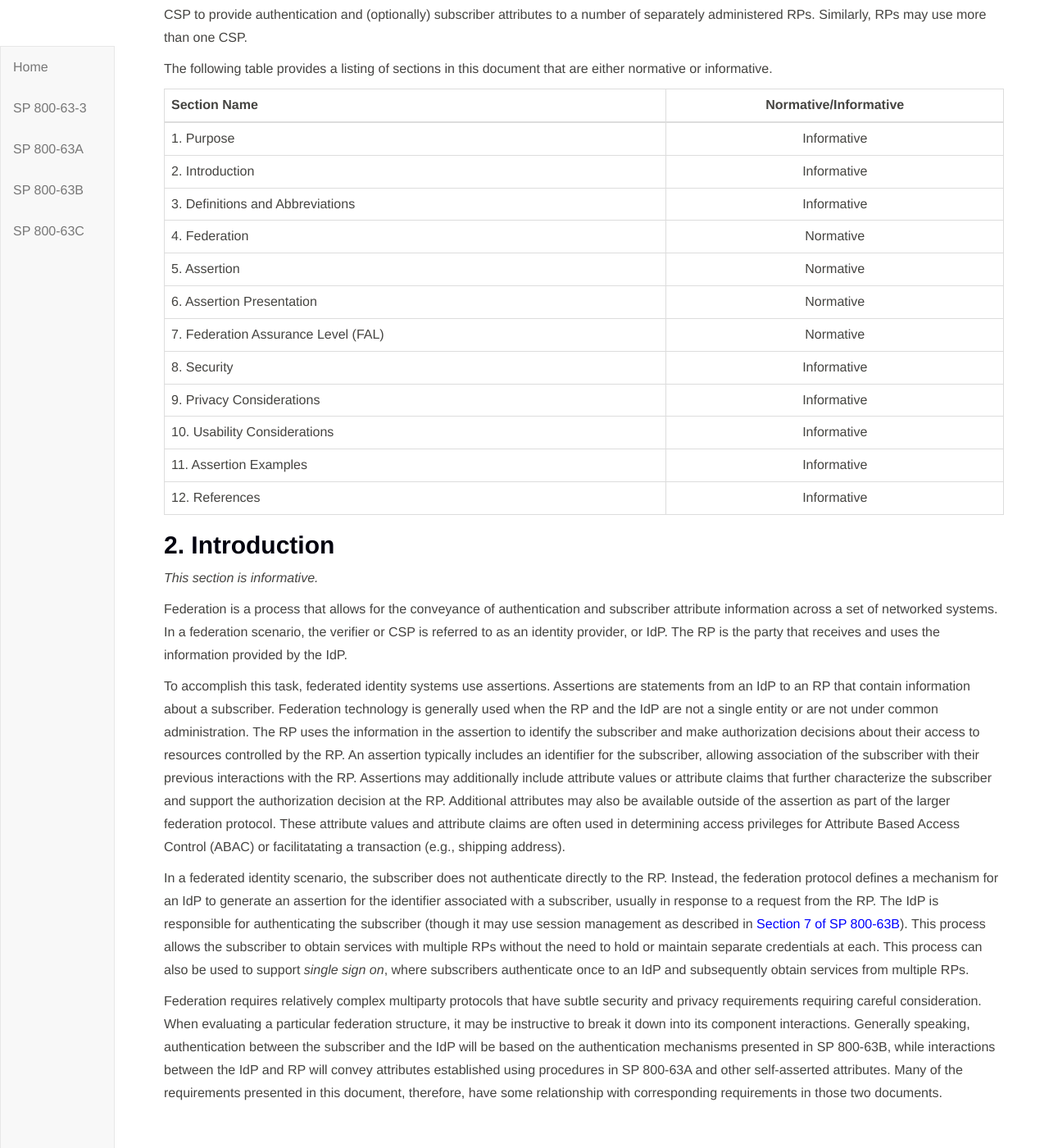
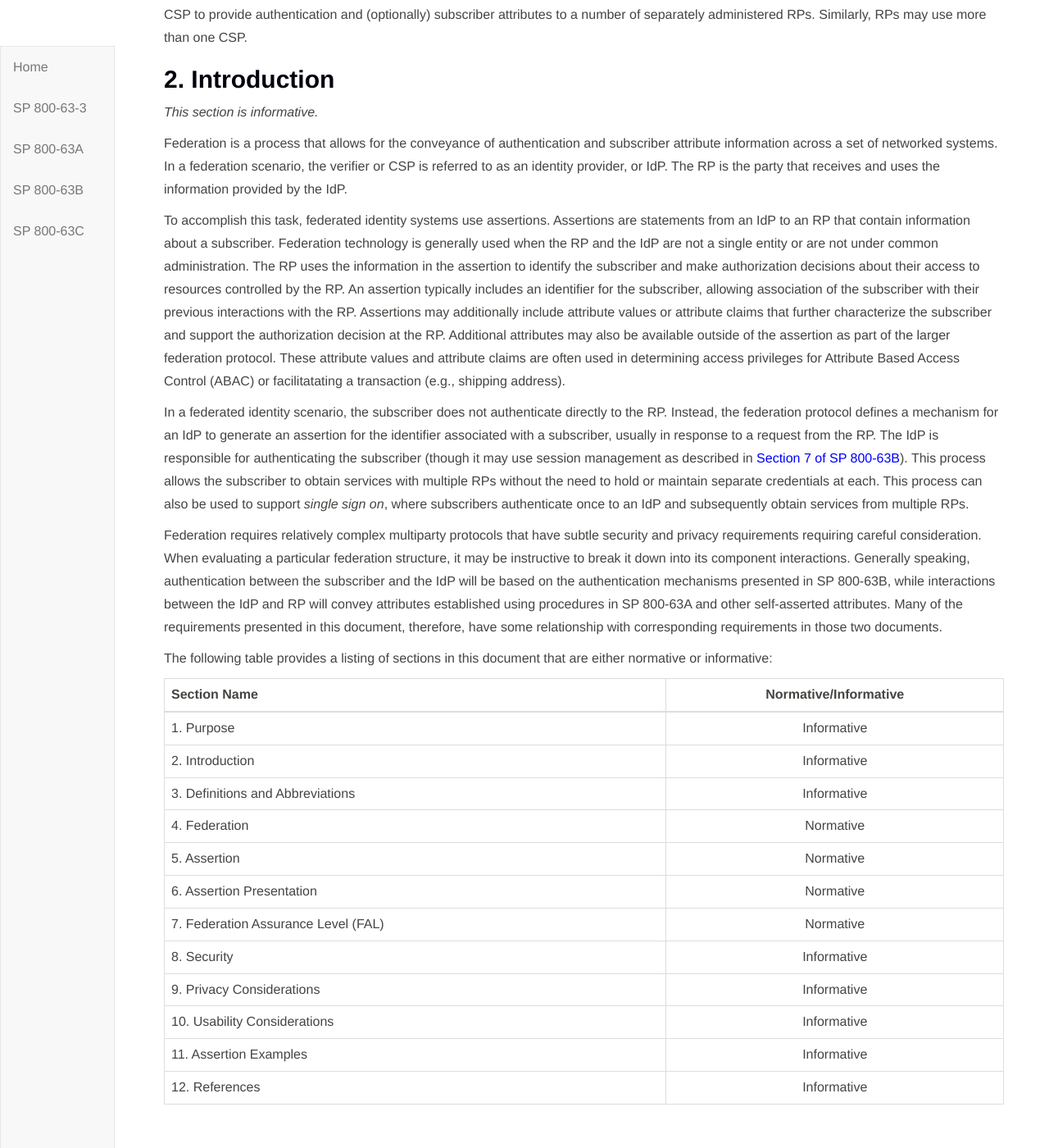
Before and after one commit to usnistgov/800-63-3, a Jekyll site: the page built from sp800-63c/sec1_2_introduction.md, in a window 1280 px wide and 1400 px high, scrolled down 247 px. Shown: the whole window at 82% size. Built offline with Jekyll 4.4.1, drawn with Linux system fonts in a browser that asks for light colours; our own code applies the rules of GitHub Pages for plain Markdown files; some of the changed lines change nothing that is shown.

Commit message:
Update sec1_2_introduction.md

```diff
--- a/sp800-63c/sec1_2_introduction.md
+++ b/sp800-63c/sec1_2_introduction.md
@@ -9,7 +9,22 @@ This recommendation and its companion documents, [SP 800-63-3](https://pages.nis
 
 This document, SP 800-63C, provides requirements to CSPs and relying parties (RPs) of federated identity systems. Federation allows a given CSP to provide authentication and (optionally) subscriber attributes to a number of separately administered RPs. Similarly, RPs may use more than one CSP.
 
-The following table provides a listing of sections in this document that are either normative or informative.
+<div class="breaker"></div>
+<a name="sec2"></a>
+
+## 2. Introduction
+
+*This section is informative.*
+
+Federation is a process that allows for the conveyance of authentication and subscriber attribute information across a set of networked systems. In a federation scenario, the verifier or CSP is referred to as an identity provider, or IdP. The RP is the party that receives and uses the information provided by the IdP.
+
+To accomplish this task, federated identity systems use assertions. Assertions are statements from an IdP to an RP that contain information about a subscriber. Federation technology is generally used when the RP and the IdP are not a single entity or are not under common administration. The RP uses the information in the assertion to identify the subscriber and make authorization decisions about their access to resources controlled by the RP. An assertion typically includes an identifier for the subscriber, allowing association of the subscriber with their previous interactions with the RP. Assertions may additionally include attribute values or attribute claims that further characterize the subscriber and support the authorization decision at the RP. Additional attributes may also be available outside of the assertion as part of the larger federation protocol. These attribute values and attribute claims are often used in determining access privileges for Attribute Based Access Control (ABAC) or facilitatating a transaction (e.g., shipping address).
+
+In a federated identity scenario, the subscriber does not authenticate directly to the RP. Instead, the federation protocol defines a mechanism for an IdP to generate an assertion for the identifier associated with a subscriber, usually in response to a request from the RP. The IdP is responsible for authenticating the subscriber (though it may use session management as described in [Section 7 of SP 800-63B](https://pages.nist.gov/800-63-3/sp800-63b.html#sec7)). This process allows the subscriber to obtain services with multiple RPs without the need to hold or maintain separate credentials at each. This process can also be used to support *single sign on*, where subscribers authenticate once to an IdP and subsequently obtain services from multiple RPs.
+
+Federation requires relatively complex multiparty protocols that have subtle security and privacy requirements requiring careful consideration. When evaluating a particular federation structure, it may be instructive to break it down into its component interactions. Generally speaking, authentication between the subscriber and the IdP will be based on the authentication mechanisms presented in SP 800-63B, while interactions between the IdP and RP will convey attributes established using procedures in SP 800-63A and other self-asserted attributes. Many of the requirements presented in this document, therefore, have some relationship with corresponding requirements in those two documents.
+
+The following table provides a listing of sections in this document that are either normative or informative:
 
 |Section Name|Normative/Informative|
 |----|:--:|
@@ -25,18 +40,3 @@ The following table provides a listing of sections in this document that are eit
 |10. Usability Considerations|Informative|
 |11. Assertion Examples|Informative|
 |12. References|Informative|
-
-<div class="breaker"></div>
-<a name="sec2"></a>
-
-## 2. Introduction
-
-*This section is informative.*
-
-Federation is a process that allows for the conveyance of authentication and subscriber attribute information across a set of networked systems. In a federation scenario, the verifier or CSP is referred to as an identity provider, or IdP. The RP is the party that receives and uses the information provided by the IdP.
-
-To accomplish this task, federated identity systems use assertions. Assertions are statements from an IdP to an RP that contain information about a subscriber. Federation technology is generally used when the RP and the IdP are not a single entity or are not under common administration. The RP uses the information in the assertion to identify the subscriber and make authorization decisions about their access to resources controlled by the RP. An assertion typically includes an identifier for the subscriber, allowing association of the subscriber with their previous interactions with the RP. Assertions may additionally include attribute values or attribute claims that further characterize the subscriber and support the authorization decision at the RP. Additional attributes may also be available outside of the assertion as part of the larger federation protocol. These attribute values and attribute claims are often used in determining access privileges for Attribute Based Access Control (ABAC) or facilitatating a transaction (e.g., shipping address).
-
-In a federated identity scenario, the subscriber does not authenticate directly to the RP. Instead, the federation protocol defines a mechanism for an IdP to generate an assertion for the identifier associated with a subscriber, usually in response to a request from the RP. The IdP is responsible for authenticating the subscriber (though it may use session management as described in [Section 7 of SP 800-63B](https://pages.nist.gov/800-63-3/sp800-63b.html#sec7)). This process allows the subscriber to obtain services with multiple RPs without the need to hold or maintain separate credentials at each. This process can also be used to support *single sign on*, where subscribers authenticate once to an IdP and subsequently obtain services from multiple RPs.
-
-Federation requires relatively complex multiparty protocols that have subtle security and privacy requirements requiring careful consideration. When evaluating a particular federation structure, it may be instructive to break it down into its component interactions. Generally speaking, authentication between the subscriber and the IdP will be based on the authentication mechanisms presented in SP 800-63B, while interactions between the IdP and RP will convey attributes established using procedures in SP 800-63A and other self-asserted attributes. Many of the requirements presented in this document, therefore, have some relationship with corresponding requirements in those two documents.
```
